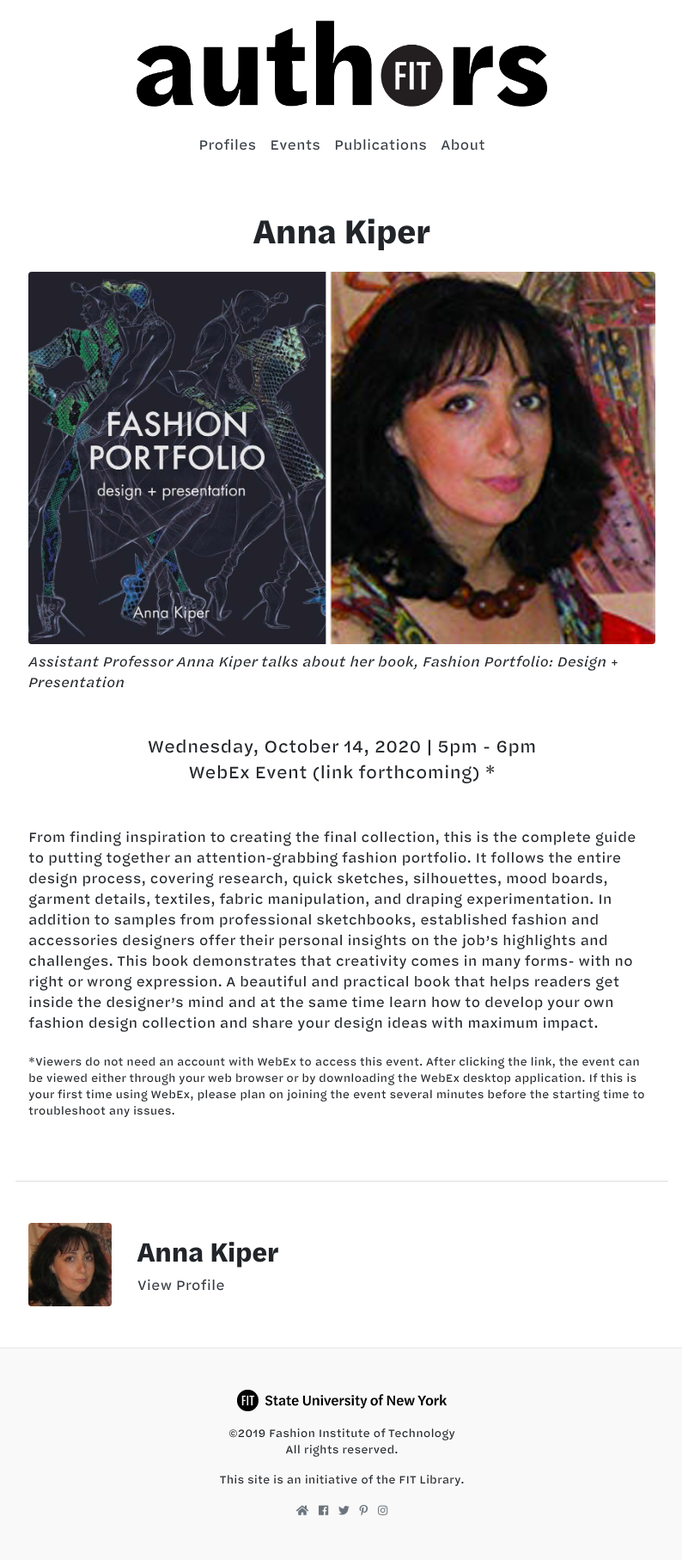
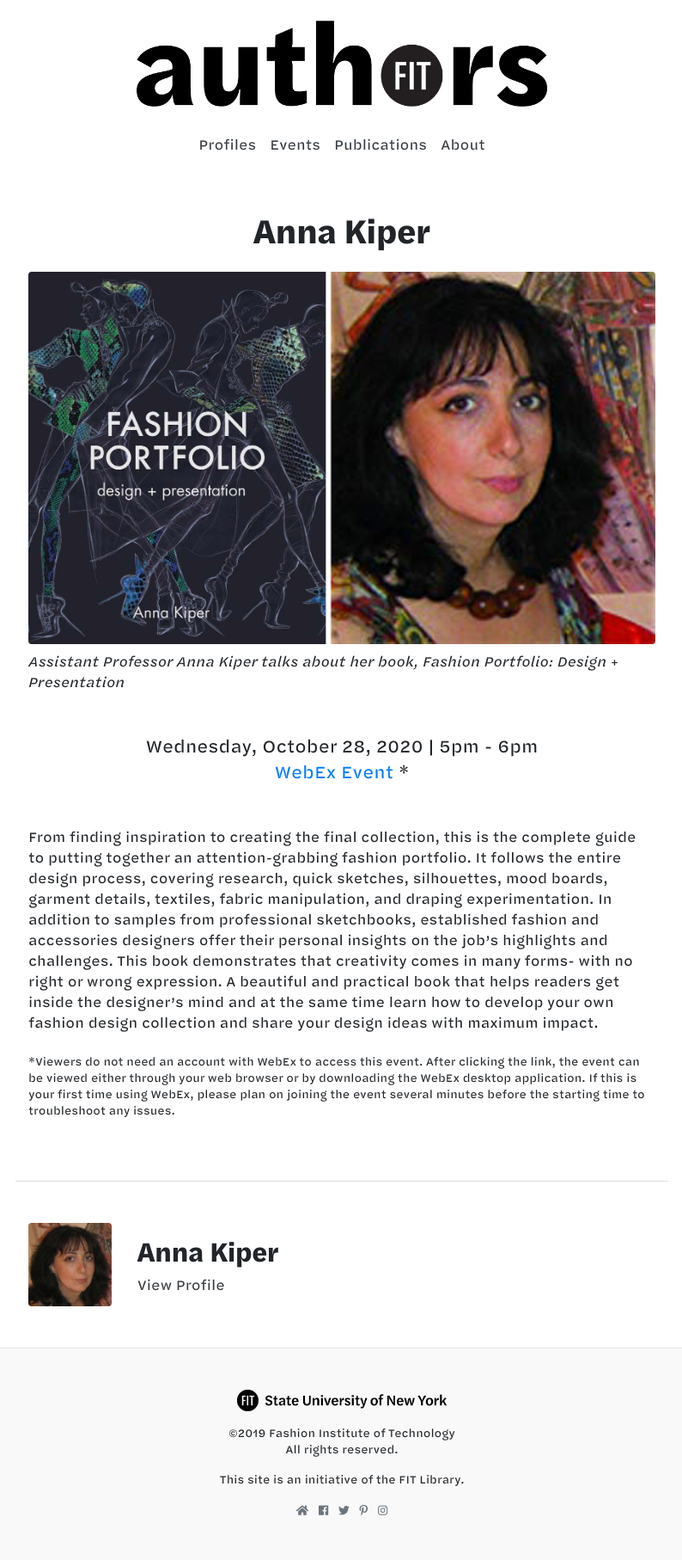
Before and after one commit to fit-authors/fit-authors.github.io, a Jekyll site: the page built from _events/2020-10-28-kiper.md, in a window 1280 px wide. Shown: the whole page at 86% size, without its empty margins (242-1036 px from the left). Built offline with Jekyll 4.4.1, drawn with Linux system fonts in a browser that asks for light colours; nearby versions of some CDN libraries.

Commit message:
changed kiper event

```diff
--- a/_events/2020-10-14-kiper.md
+++ b/_events/2020-10-28-kiper.md
@@ -5,7 +5,9 @@
 event_title: 'Anna Kiper'
 description: "Assistant Professor Anna Kiper talks about her book,
 Fashion Portfolio: Design + Presentation"
-location: WebEx Event (link forthcoming)
+location: |
+  [WebEx Event](https://fitnyc.webex.com/fitnyc/onstage/g.php?MTID=e9612f912d5c8419655ceb1326ab57dc1)
+
 event_details: Viewers do not need an account with WebEx to access this event. After clicking the link, the event can be viewed either through your web browser or by downloading the WebEx desktop application. If this is your first time using WebEx, please plan on joining the event several minutes before the starting time to troubleshoot any issues.
 time: 5pm - 6pm
 image: kiper-event.jpg
```
